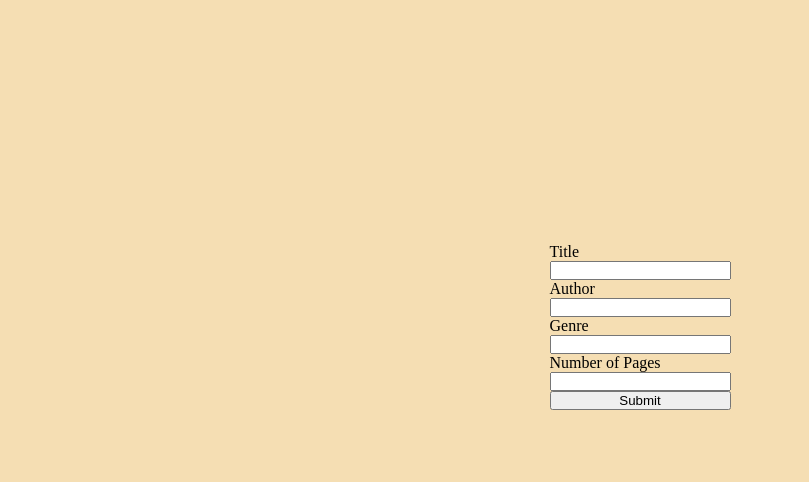
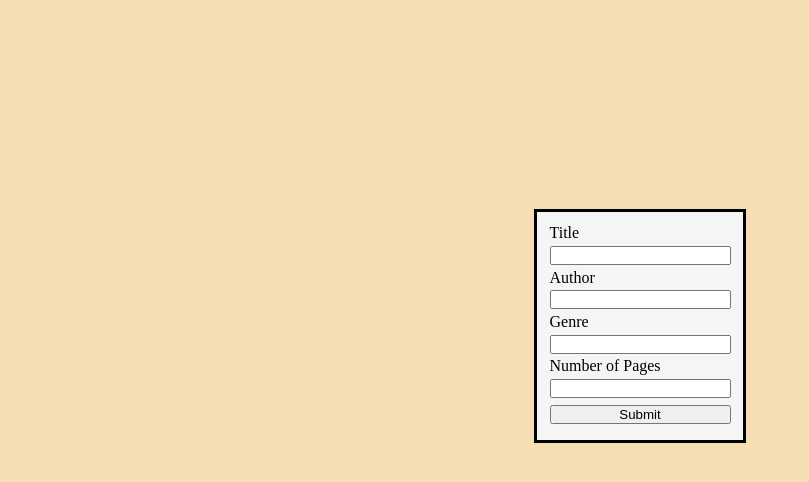
Before and after one commit to alansimon816/Library, a plain HTML site: page index.html in a window 1280 px wide. Both pictures are taken after a click on the button "New Book". Shown: the part 74-556 px from the top of the page, without its empty margins (0-809 px from the left). Drawn offline with Linux system fonts and the light colour scheme.

Commit message:
Stylizes new book form.

```diff
--- a/style.css
+++ b/style.css
@@ -44,8 +44,19 @@ body {
 }
 
 #new-book-form {
+    background: whitesmoke;
+    padding: 1%;
+    border: solid;
+    border-color: black;
     display: flex;
     flex-direction: column;
+}
+
+#new-book-form > input {
+    margin-top: 2%;
+    margin-bottom:2%;
+    /* margin-right: 10%;
+    margin-left: 10%; */
 }
 
 .bookCard {
```
